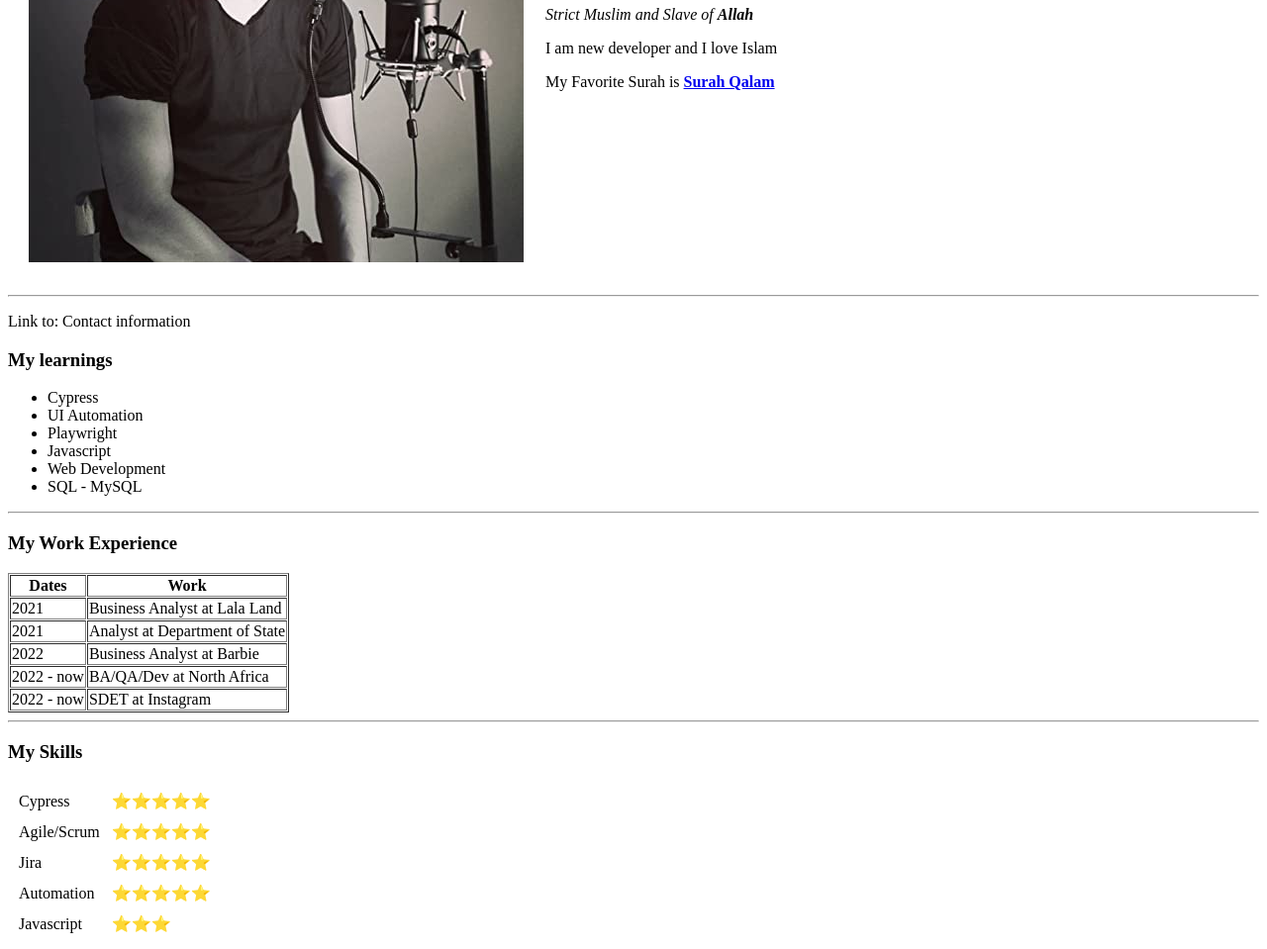
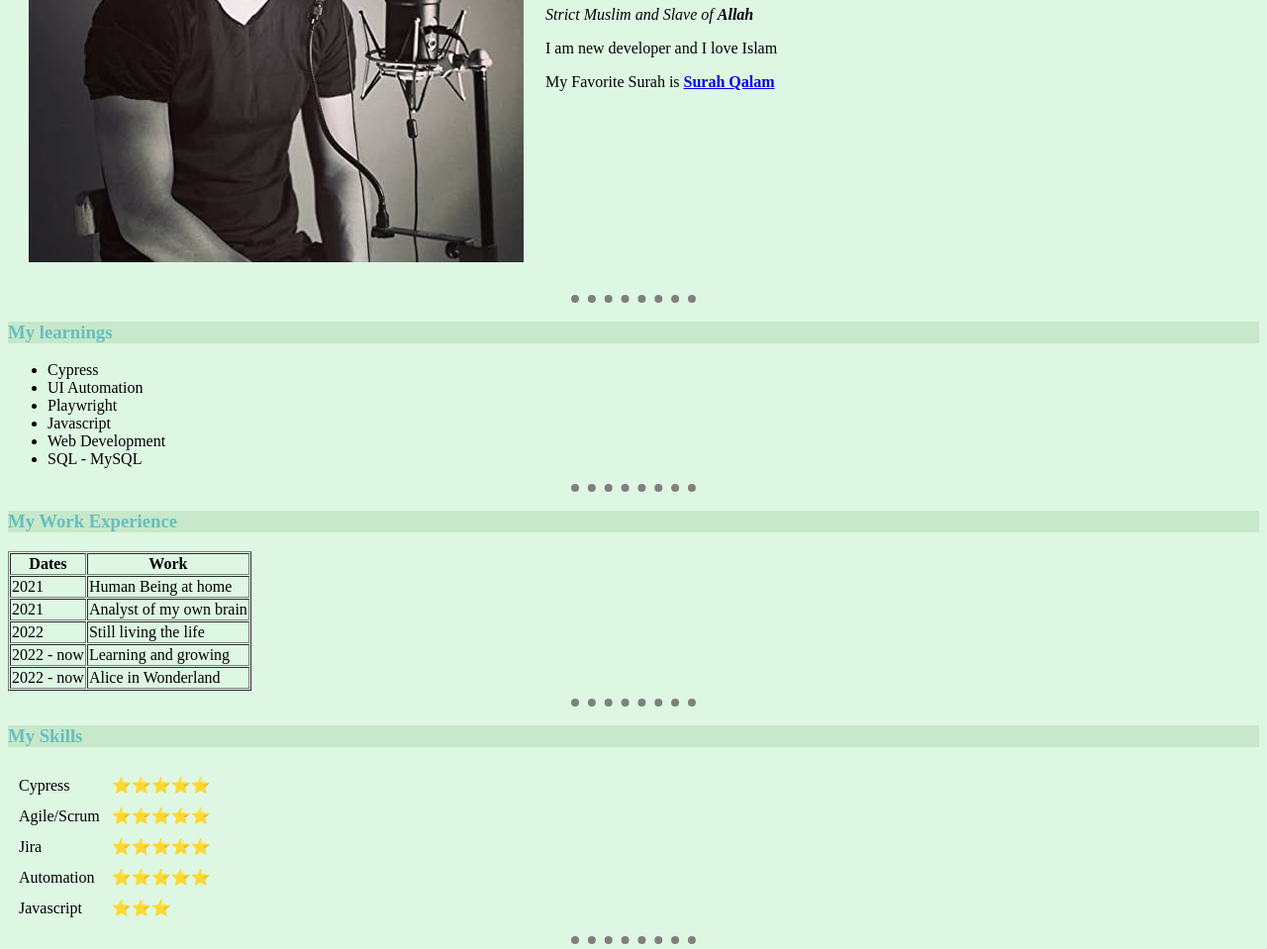
Before and after one commit to ikheri/cv, a plain HTML site: page index.html in a window 1280 px wide. Shown: the part 264-1223 px from the top of the page at 99% size. Drawn offline with Linux system fonts and the light colour scheme; files that its build step writes are made by us from their sources.

Commit message:
Update index.html

```diff
--- a/index.html
+++ b/index.html
@@ -4,9 +4,12 @@
 <head>
     <meta charset="UTF-8">
     <title>🥀 Kamran's Personal Site 🥀 </title>
+    <link rel="stylesheet" href="css/styles.css">
+
+
 </head>
 
-<body>
+<body >
     <table cellspacing="20">
         <tr>
             <td><img src="Islam.jpg" alt="Islam Sobhi pic"></td>
@@ -23,8 +26,8 @@
     </table>
 
     <hr size="2 noshade">
-    <p> Link to: Contact information</p>
-    <h3>My learnings</h3>
+
+    <h3 style="background-color: #C7E8CA;">My learnings</h3>
     <ul>
         <li>Cypress</li>
         <li>UI Automation</li>
@@ -44,23 +47,23 @@
         </thead>
         <tr>
             <td>2021</td>
-            <td>Business Analyst at Lala Land</td>
+            <td>Human Being at home</td>
         </tr>
         <tr>
             <td>2021</td>
-            <td>Analyst at Department of State</td>
+            <td>Analyst of my own brain </td>
         </tr>
         <tr>
             <td>2022</td>
-            <td>Business Analyst at Barbie</td>
+            <td>Still living the life</td>
         </tr>
         <tr>
             <td>2022 - now</td>
-            <td>BA/QA/Dev at North Africa</td>
+            <td>Learning and growing </td>
         </tr>
         <tr>
             <td>2022 - now</td>
-            <td>SDET at Instagram</td>
+            <td>Alice in Wonderland</td>
         </tr>
     </table>
     <hr>
```
